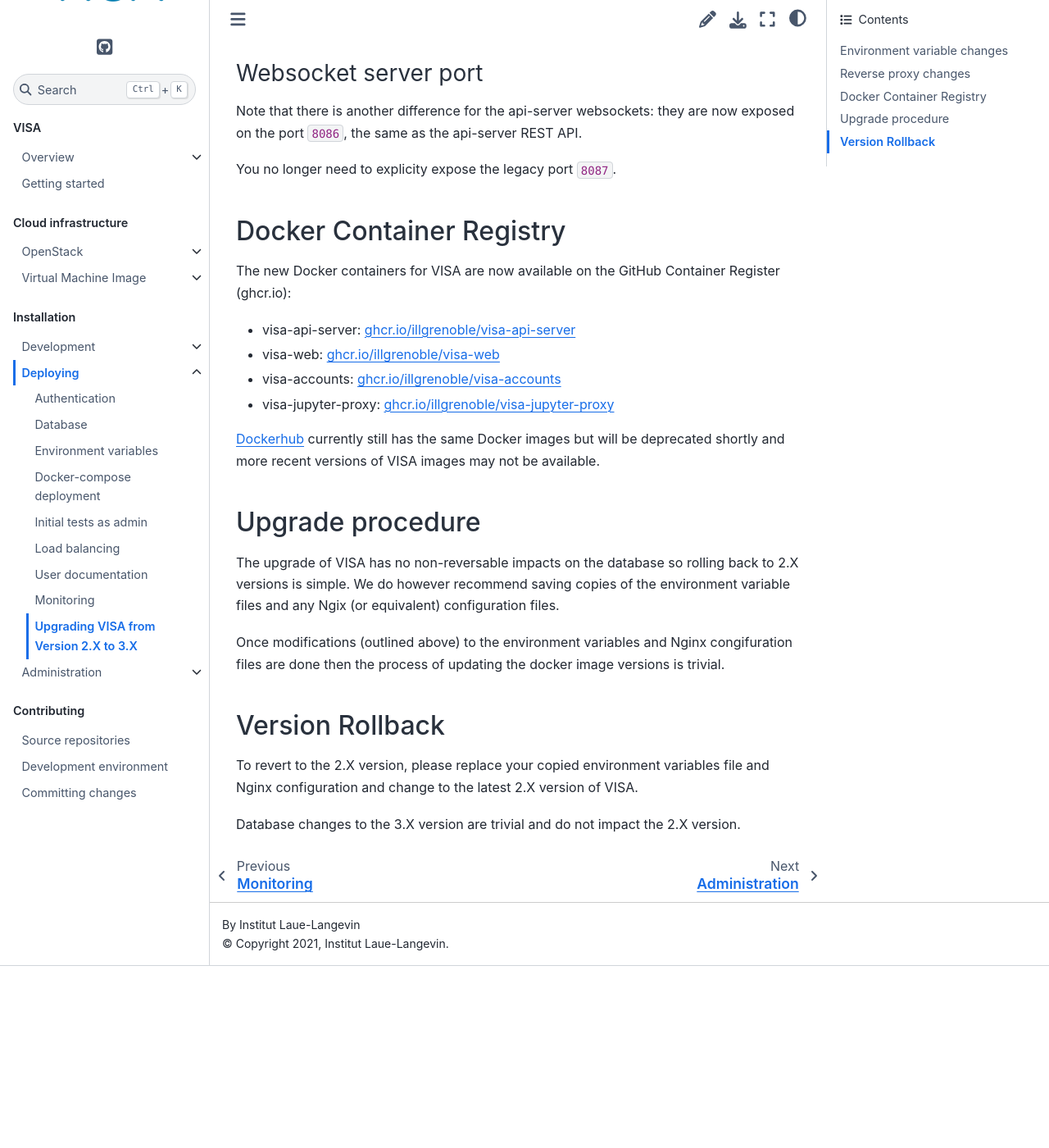
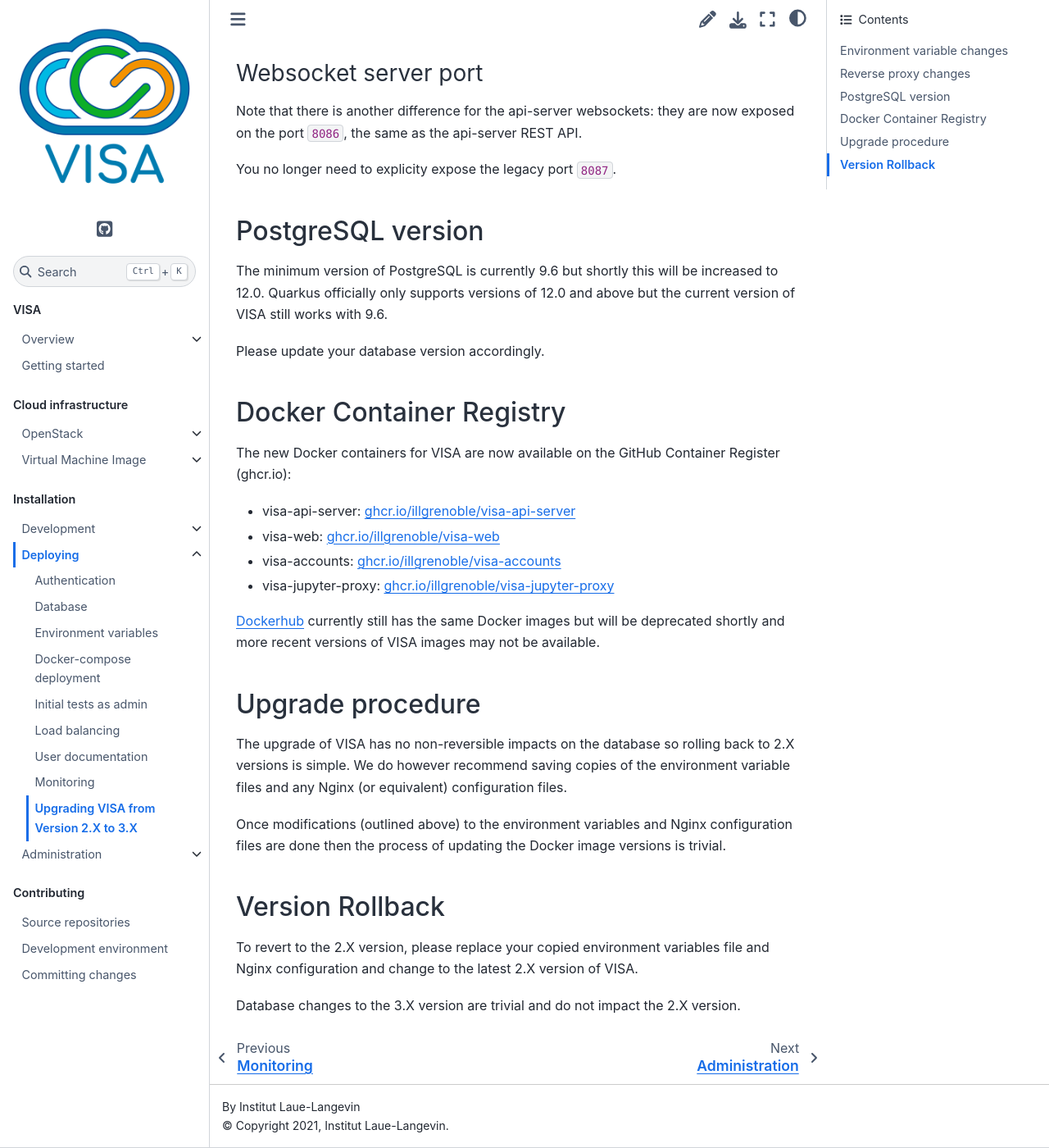
Before and after one commit to ILLGrenoble/visa-docs, a Sphinx documentation site: the page built from docs/source/deploying/deploying-upgrade-from-version-2-to-3.md, in a window 1280 px wide and 1400 px high, scrolled down 3636 px. Shown: the whole window at 82% size. Built offline with Sphinx 7.4.7 and the Sphinx Book theme 1.1.4, drawn with Linux system fonts in a browser that asks for light colours; before the commit the page ends 4814 px from its top, so only the background shows below that.

Commit message:
add posrgres upgrade information

```diff
--- a/docs/source/deploying/deploying-upgrade-from-version-2-to-3.md
+++ b/docs/source/deploying/deploying-upgrade-from-version-2-to-3.md
@@ -138,6 +138,12 @@ Note that there is another difference for the api-server websockets: they are no
 
 You no longer need to explicity expose the legacy port `8087`.
 
+## PostgreSQL version
+
+The minimum version of PostgreSQL is currently 9.6 but shortly this will be increased to 12.0. Quarkus officially only supports versions of 12.0 and above but the current version of VISA still works with 9.6.
+
+Please update your database version accordingly.
+
 ## Docker Container Registry
 
 The new Docker containers for VISA are now available on the GitHub Container Register (ghcr.io):
@@ -151,9 +157,9 @@ The new Docker containers for VISA are now available on the GitHub Container Reg
 
 ## Upgrade procedure
 
-The upgrade of VISA has no non-reversable impacts on the database so rolling back to 2.X versions is simple. We do however recommend saving copies of the environment variable files and any Ngix (or equivalent) configuration files.
+The upgrade of VISA has no non-reversible impacts on the database so rolling back to 2.X versions is simple. We do however recommend saving copies of the environment variable files and any Nginx (or equivalent) configuration files.
 
-Once modifications (outlined above) to the environment variables and Nginx congifuration files are done then the process of updating the docker image versions is trivial.
+Once modifications (outlined above) to the environment variables and Nginx configuration files are done then the process of updating the Docker image versions is trivial.
 
 ## Version Rollback
 
```
Also changed, not shown: other parts of docs/source/deploying/deploying-upgrade-from-version-2-to-3.md (+1 -1 lines).
